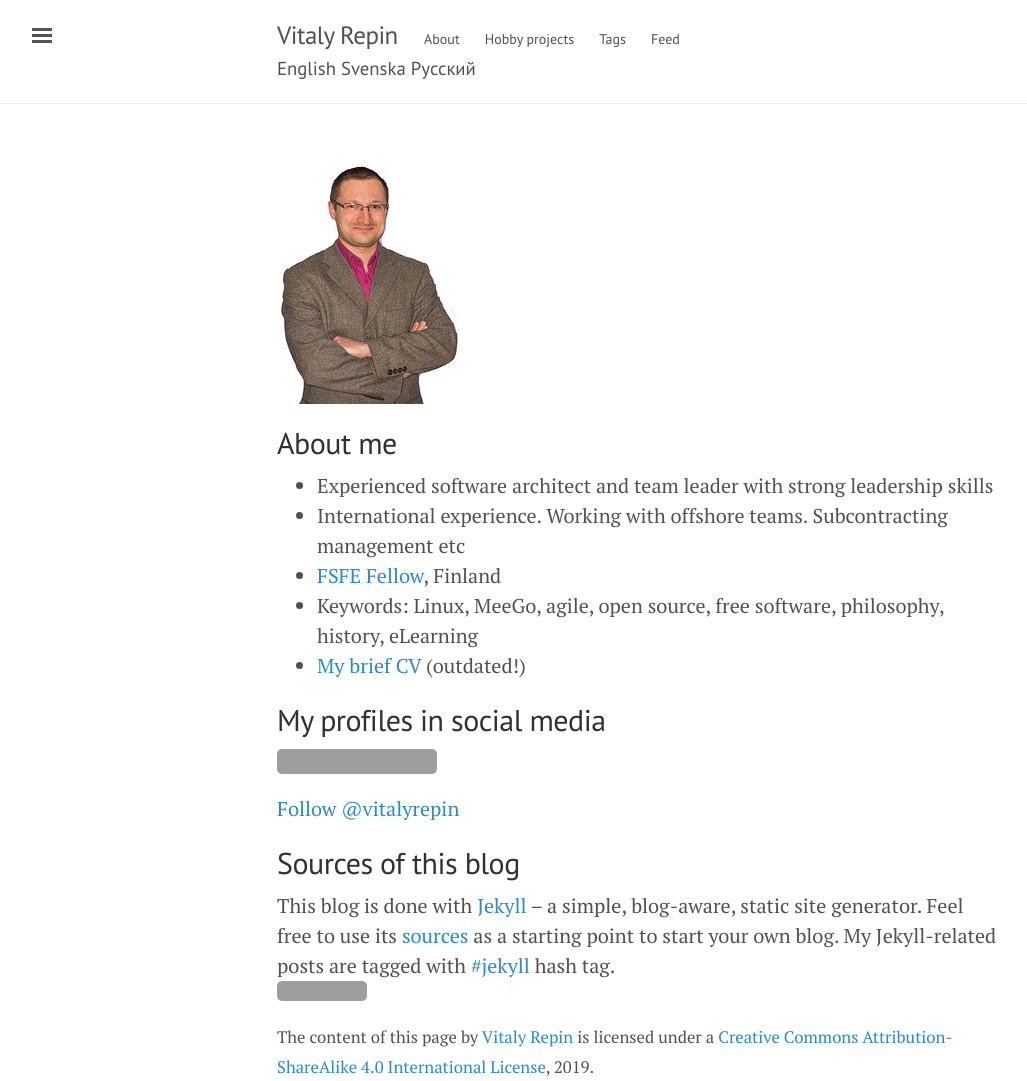
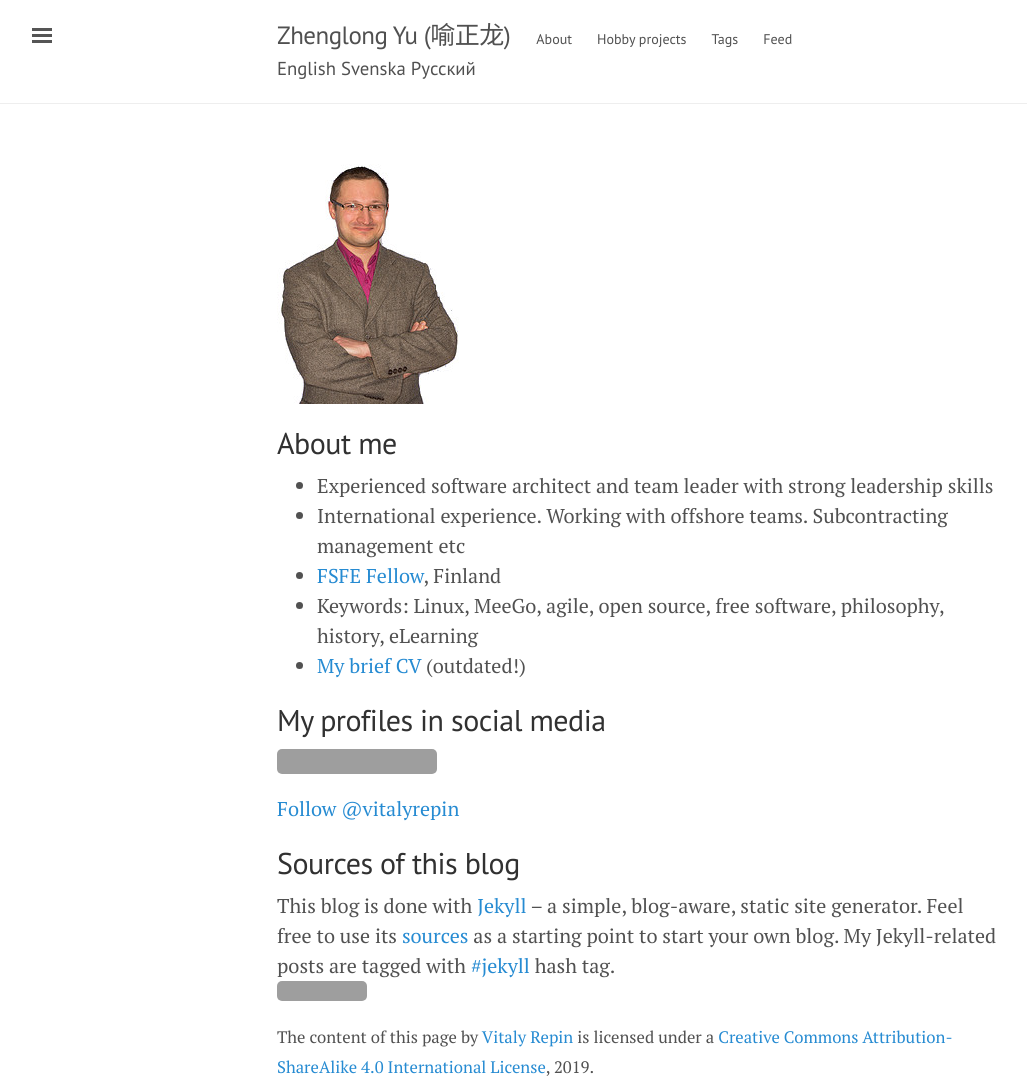
Before and after one commit to Ethan-Yu/blogs, a Jekyll site: the page built from about.html, in a window 1280 px wide. Shown: the whole page, without its empty margins (3-1030 px from the left). Built offline with Jekyll 4.4.1, drawn with Linux system fonts in a browser that asks for light colours; Markdown is read by kramdown in place of the engine named in the settings; comment, search, counter and statistics services are not loaded; grey boxes are pictures that could not be loaded.

Commit message:
configure the home page

```diff
--- a/_config.yml
+++ b/_config.yml
@@ -5,7 +5,7 @@
 
 highlighter: rouge
 
-timezone: Europe/Helsinki
+timezone: Asia/Beijing
 
 # Default YAML frontmatter settings
 defaults:
@@ -22,7 +22,7 @@
 
 # Facebook settings
 fb_admins:          606660677
-avatar:             "/public/images/me_hires.png"
+avatar:             "/public/images/self.jpg"
 locale:             en_US
 
 # Image settings
@@ -34,13 +34,13 @@
 #fb_appid:           337414769782635
 
 # Setup
-title:               Vitaly Repin
+title:               Zhenglong Yu (喻正龙)
 tagline:             Sapere aude!
-url:                 "http://blogsepin.org"
+url:                 "https://ethan-yu.github.io/blogs/"
 paginate_l:           4
 baseurl:             "/blogs"
 
-paginate_langs:      ["en", "cn", "ru"]
+paginate_langs:      ["en", "cn"]
 
 # Assets
 #
@@ -51,14 +51,14 @@
 
 # About/contact
 author:
-  name:              Vitaly Repin
-  url:               https://twitter.com/vitalyrepin
-  email:             vitaly_repin@fsfe.org
+  name:              Zhenglong Yu (喻正龙)
+  url:               https://ethan-yu.github.io/blogs/
+  email:             zhenglong.yu@outlook.com
 
 # Custom vars
 version:             1.0.0
 github:
-  repo:              https://github.com/vitalyrepin/blogsepinblog
+  repo:              https://github.com/Ethan-Yu/blogs.git
 
 # Google sitemap generation
 gems:
```
Also changed, not shown: 1 other file.
